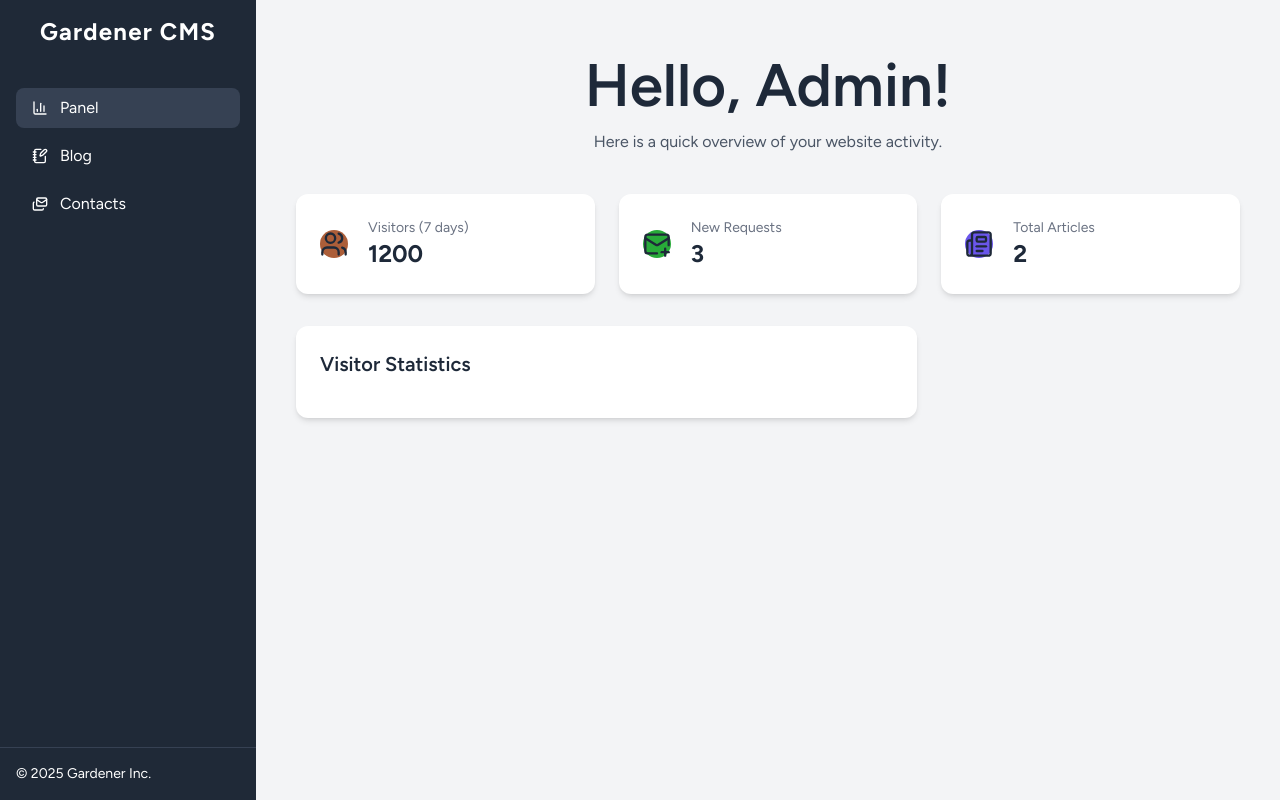
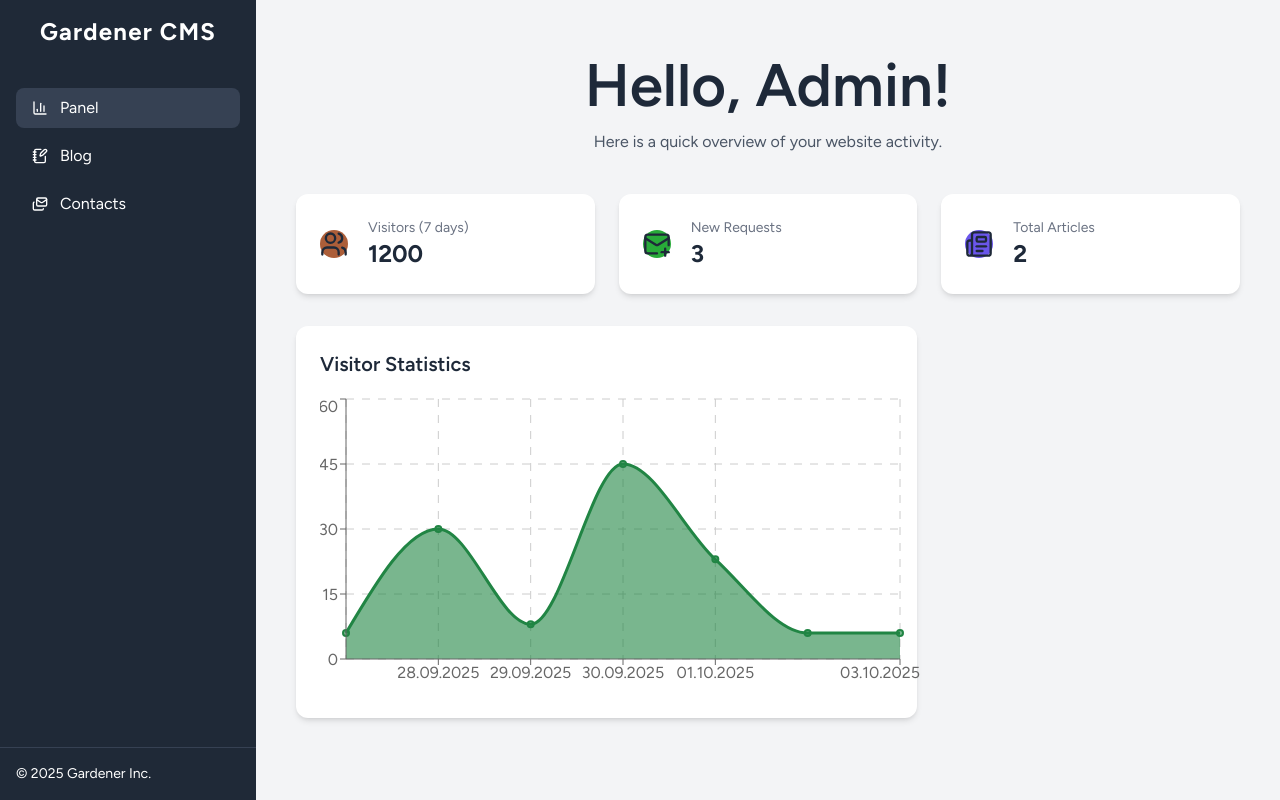
Before and after one commit to shumilika/gardener, a Next.js app: page /admin in a window 1280 px wide. Built offline with nearby package versions, Linux system fonts and the light colour scheme.

Commit message:
add chart and data mocup

```diff
--- a/src/components/admin/VisitorsStatistics.tsx
+++ b/src/components/admin/VisitorsStatistics.tsx
@@ -1,9 +1,24 @@
+'use client';
+import { dataForChart } from '@/lib/data';
 import React from 'react';
+import { Area, AreaChart, CartesianGrid, Legend, Tooltip, XAxis, YAxis } from 'recharts';
 
 const VisitorsStatistics = () => {
     return (
         <div className='p-6 bg-white rounded-xl shadow-md xl:col-span-2 flex items-center w-full'>
-            <h1 className='text-xl font-semibold mb-4'>Visitor Statistics</h1>
+           <div className='flex flex-col h-full w-full'>
+             <h1 className='text-xl font-semibold mb-4'>Visitor Statistics</h1>
+            <div>
+                 <AreaChart width={600} height={300} data={dataForChart} margin={{ top: 5, right: 20, bottom: 5, left: 0 }}>
+                    <CartesianGrid strokeDasharray="8 8" />
+                   <Area type="monotone" dataKey="amount" stroke="#218544" fill="#218544"
+                   dot={{ stroke: '#218544', strokeWidth: 2 }} activeDot={{ r: 5 }} strokeWidth={3} />
+                    <XAxis dataKey="date" />
+                    <YAxis width="auto" dataKey='amount' />
+                    <Tooltip />
+                </AreaChart>
+            </div>
+           </div>
         </div>
     );
 };
--- a/src/lib/data.tsx
+++ b/src/lib/data.tsx
@@ -486,3 +486,34 @@ export const blogCards = [
         ],
     }
 ]
+
+export const dataForChart = [
+    {
+        date:'27.09.2025',
+        amount:6
+    },
+    {
+        date:'28.09.2025',
+        amount:30
+    },
+    {
+        date:'29.09.2025',
+        amount:8
+    },
+    {
+        date:'30.09.2025',
+        amount:45
+    },
+    {
+        date:'01.10.2025',
+        amount:23
+    },
+    {
+        date:'02.10.2025',
+        amount:6
+    },
+    {
+        date:'03.10.2025',
+        amount:6
+    },
+]
```
